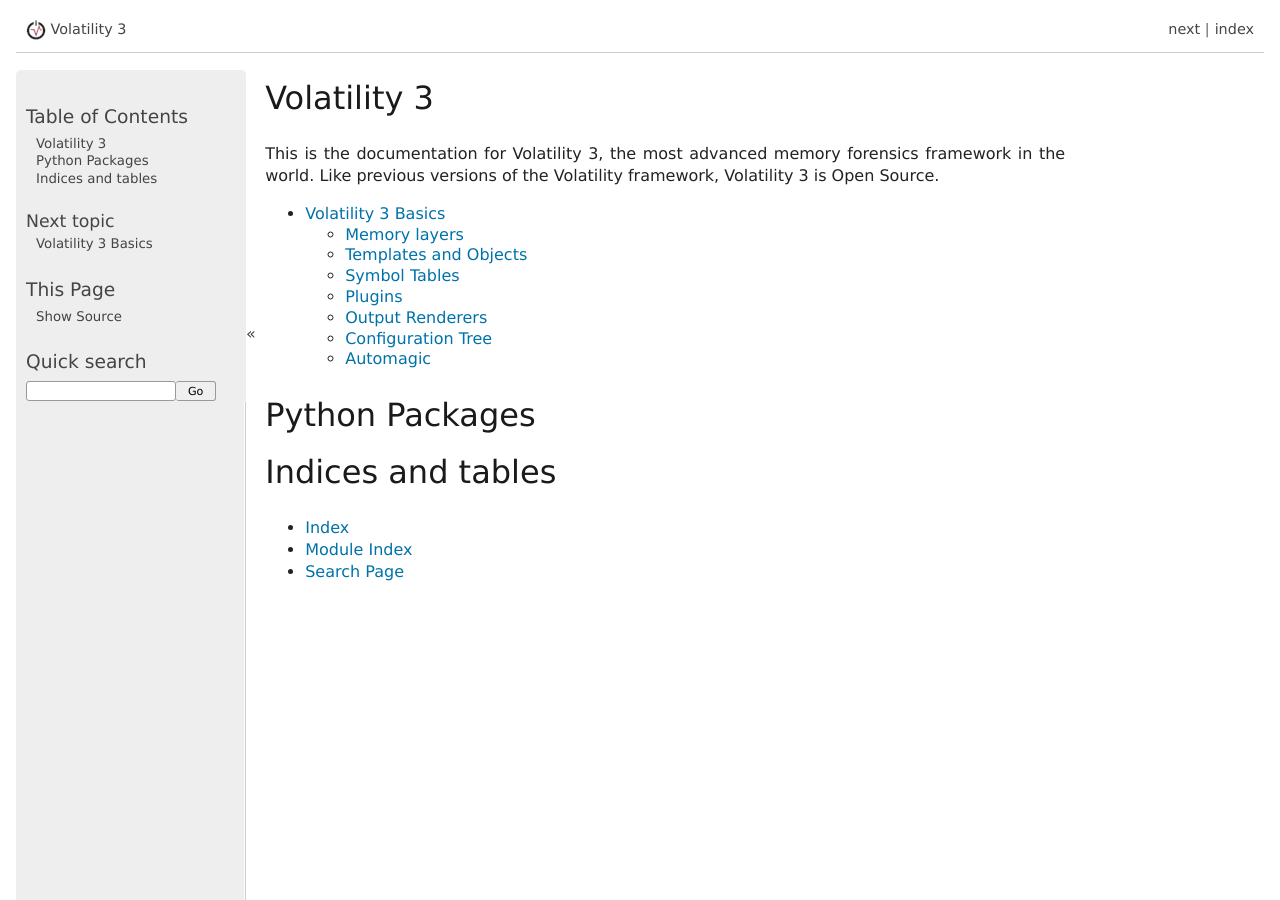
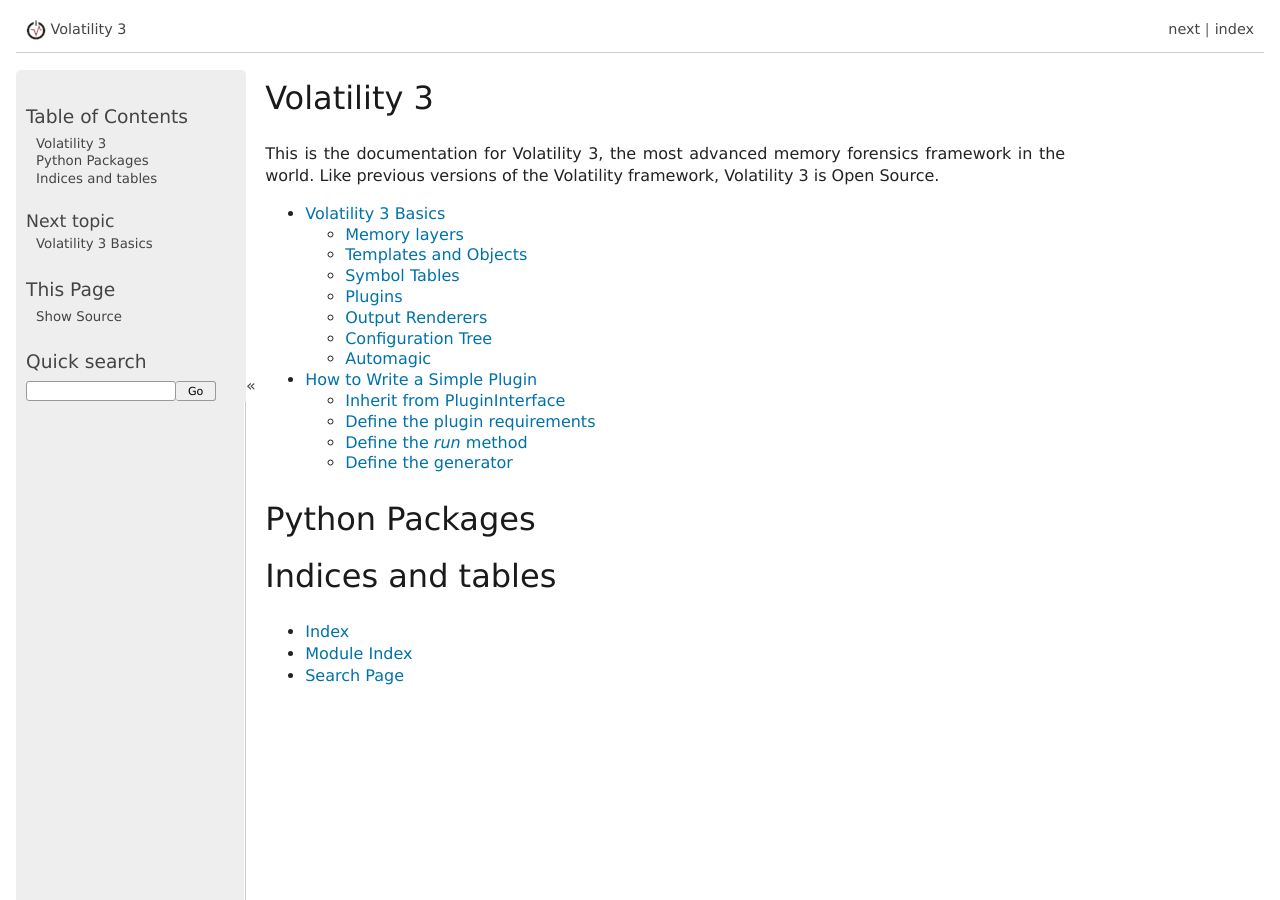
Before and after one commit to volatilityfoundation/volatility3, a Sphinx documentation site: the page built from doc/source/index.rst, in a window 1280 px wide and 900 px high. Built offline with Sphinx 7.4.7, drawn with Linux system fonts in a browser that asks for light colours; pages that are not in the unit, such as notebooks, are missing from menus; some of the changed lines change nothing that is shown.

Commit message:
Add in basic documentation covering an example plugin.

```diff
--- a/doc/source/index.rst
+++ b/doc/source/index.rst
@@ -8,6 +8,7 @@
 .. toctree::
 
     basics
+    simple-plugin
 
 
 Python Packages
--- /dev/null
+++ b/doc/source/simple-plugin.rst
@@ -0,0 +1,197 @@
+How to Write a Simple Plugin
+============================
+
+This guide will step through how to construct a simple plugin using volatility 3.
+
+The example plugin we'll use is :py:class:`~volatility.plugins.windows.dlllist.DllList`, which features the main traits
+of a normal plugin, and reuses other plugins appropriately.
+
+Inherit from PluginInterface
+----------------------------
+
+The first step is to define a class that inherits from :py:class:`~volatility.framework.interfaces.plugins.PluginInterface`.
+Volatility automatically finds all plugins defined under the various plugin directories by importing them and then
+making use of any classes that inherit from :py:class:`~volatility.framework.interfaces.plugins.PluginInterface`.
+
+::
+
+    from volatility.framework import interfaces
+
+    class DllList(interfaces.plugins.PluginInterface):
+
+The next step is to define the requirements of the plugin, these will be converted into options the user can provide
+based on the User Interface.
+
+Define the plugin requirements
+------------------------------
+
+These requirements are the names of variables that will need to be populated in the configuration tree for the plugin
+to be able to run properly.  Any that are defined as optional need not necessarily be provided.
+
+::
+
+        @classmethod
+        def get_requirements(cls):
+            return [requirements.TranslationLayerRequirement(name = 'primary',
+                                                             description = 'Kernel Address Space',
+                                                             architectures = ["Intel32", "Intel64"]),
+                    requirements.SymbolRequirement(name = "nt_symbols", description = "Windows OS"),
+                    requirements.IntRequirement(name = 'pid',
+                                                description = "Process ID to include (all other processes are excluded)",
+                                                optional = True)]
+
+
+This is a classmethod, because it is called before the specific plugin object has been instantiated (in order to know how
+to instantiate the plugin).  At the moment these requirements are fairly straightforward:
+
+::
+
+    requirements.TranslationLayerRequirement(name = 'primary',
+                                             description = 'Kernel Address Space',
+                                             architectures = ["Intel32", "Intel64"]),
+
+This requirement indicates that the plugin will operate on a single `TranslationLayer`
+(:py:class:`~volatility.framework.interfaces.layers.TranslationLayerInterface`).  The name of the loaded layer will
+appear in the plugin's configuration under the name `primary`.
+
+Finally, this defines that the translation layer must be on the Intel Architecture.  At the moment, this acts as a filter,
+failing to be satisfied by memory images that do not match the architecture required.
+
+This requirement (and the next) are known as Complex Requirements, and user interfaces will likely not directly
+request a value for this from a user.  The value stored in the configuration tree for a `TranslationLayerRequirement` is
+the string name of a layer present in the context's memory that satisfies the requirement.
+
+Most plugins will only operate on a single layer, but it is entirely possible for a plugin to request two different
+layers, for example a plugin that carries out some form of difference or statistics against multiple memory images.
+
+::
+
+    requirements.SymbolRequirement(name = "nt_symbols", description = "Windows OS"),
+
+This requirement specifies the need for a particular `SymbolTable` (:py:class:~`volatility.framework.interfaces.SymbolTableInterface`)
+to be loaded.  This gets populated by various `Automagic` as the nearest sibling to a particular `TranslationLayerRequirement`.
+This means that if the `TranslationLayerRequirement` is satisfied and the `Automagic` can determine the appropriate `SymbolTable`, the
+name of the `SymbolTable` will be stored in the configuration.
+
+This requirement is also a Complex Requirement and therefore will not be requested directly from the user.
+
+::
+
+    requirements.IntRequirement(name = 'pid',
+                                description = "Process ID to include (all other processes are excluded)",
+                                optional = True)]
+
+The final requirement is a Simple Requirement, populated by an integer.  The description will be present to the user to
+describe what the value represents.  The optional flag indicates that the plugin can function without the `pid` value
+being defined within the configuration tree at all.
+
+Define the `run` method
+-----------------------
+
+The run method is the primary method called on a plugin.  It takes no parameters (these have been passed through the
+context's configuration tree, and the context is provided at plugin initialization time) and returns an unpopulated
+:py:class:`~volatility.framework.interfaces.renderers.TreeGrid` object.  These are typically constructed based on a
+generator that carries out the bulk of the plugin's processing.  The `TreeGrid` also specifies the column names and types
+that will be output as part of the `TreeGrid`.
+
+::
+
+        def run(self):
+
+            filter = pslist.PsList.create_filter([self.config.get('pid', None)])
+
+            return renderers.TreeGrid([("PID", int),
+                                       ("Process", str),
+                                       ("Base", format_hints.Hex),
+                                       ("Size", format_hints.Hex),
+                                       ("Name", str),
+                                       ("Path", str)],
+                                      self._generator(pslist.PsList.list_processes(self.context,
+                                                                                   self.config['primary'],
+                                                                                   self.config['nt_symbols'],
+                                                                                   filter = filter)))
+
+In this instance, the plugin constructs a filter (using the PsList plugin's `classmethod` for creating filters).
+It passes checks the plugin's configuration for the `pid` value, and passes it in as a list if it finds it, or None if
+it does not.  The :py:func:`~volatility.plugins.windows.pslist.PsList.create_filter` method accepts a list of process
+identifiers that are included in the list, if the list is empty all processes are returned.
+
+The next line specifies the columns by their name and type.  The types are simple types (`int`, `str`, `bytes`, `float`, `bool`)
+but can also provide hints as to how the output should be displayed (such as a hexidecimal number, using `format_hints.Hex`).
+This indicates to user interfaces that the value should be displayed in a particular way, but does not guarantee that the value
+will be displayed that way (for example, if it doesn't make sense to do so in a particular interface).
+
+Finally the generator is provided.  The generator accepts a list of processes, which is gathered using a different plugin,
+the windows.pslist.PsList plugin.  That plugin features a `classmethod`, so that other plugins can call it.  As such it,
+takes all the necessary parameters rather than accessing them from a configuration.  Since it must be portable code, it
+takes a context, as well as the layer name, symbol table and optionally a filter.  In this instance we unconditionally
+pass it the values from the configuration for the `primary` and `nt_symbols` requirements.  This will generate a list
+of `_EPROCESS` objects, as provided by the `PsList` plugin, and is not covered here but is used as an example for how to
+share code across plugins (both as the provider and the consumer of the shared code).
+
+Define the generator
+--------------------
+The `TreeGrid` can be populated without a generator, but it is quite a common model to use.  This is where the main
+processing for this plugin lives.
+
+::
+
+        def _generator(self, procs):
+
+            for proc in procs:
+
+                for entry in proc.load_order_modules():
+
+                    BaseDllName = FullDllName = renderers.UnreadableValue()
+                    try:
+                        BaseDllName = entry.BaseDllName.get_string()
+                        # We assume that if the BaseDllName points to an invalid buffer, so will FullDllName
+                        FullDllName = entry.FullDllName.get_string()
+                    except exceptions.InvalidAddressException:
+                        pass
+
+                    yield (0, (proc.UniqueProcessId,
+                               proc.ImageFileName.cast("string", max_length = proc.ImageFileName.vol.count,
+                                                       errors = 'replace'),
+                               format_hints.Hex(entry.DllBase), format_hints.Hex(entry.SizeOfImage),
+                               BaseDllName, FullDllName))
+
+This iterates through the list of processes and for each one calls the `load_order_modules` method on it.  This provides
+a list of the loaded modules within the process.
+
+The plugin then defaults the BaseDllName and FullDllName variables to an :py:class:`~volatility.renderers.UnreadableValue`,
+which is a way of indicating to the user interface that the value couldn't be read for some reason (but that it isn't fatal).
+There are currently four different reasons a value may be unreadable:
+
+* Unreadble: values which are empty because the data cannot be read
+* Unparsable: values which are empty because the data cannot be interpreted correctly
+* NotApplicable: values which are empty because they don't make sense for this particular entry
+* NotAvailable: values which cannot be provided now (but might in a future run, via new symbols or an updated plugin)
+
+This is a safety provision to ensure that the data returned by the volatility library is accurate and describes why
+information may not be provided.
+
+The plugin then takes the process's BaseDllName value, and calls :py:func:`get_string()` on it.  All structure attributes
+as defined by the symbols, are directly accessible and use the case-style of the symbol library it came from (in Windows,
+attributes are CamelCase), such as `entry.BaseDllName` in this instance.  Any attribtues not defined by the symbol but added
+by volatility extensions cannot be properties (in case they overlap with the attributes defined in the symbol libraries)
+and are therefore always methods and prepended with `get_`, in this example :py:func:`BaseDllName.get_string()`.
+
+Finally, `FullDllName` is populated.  These operations read from memory, and as such, the memory image may be unable to
+read the data at a particular offset.  This will cause an exception to be thrown.  In volatility 3, exceptions are thrown
+as a means of communicating when something exceptional happens.  It is the responsibility of the plugin developer to
+appropriately catch and handle any non-fatal exceptions and otherwise allow the exception to be thrown by the user interface.
+
+In this instance, the :py:class:`~volatility.framework.exceptions.InvalidAddressException` class is caught, which is thrown
+by any layer which cannot access an offset requested of it.  Since we have already populated both values with `UnreadableValue`
+we do not need to write code for the exception handler.
+
+Finally, we yield the record in the format required by the `TreeGrid`, a tuple, listing the indentation level (for trees) and
+then the list of values for each column.  This plugin demonstrates casting a value `ImageFileName` to ensure it's returned
+as a `string` with a specific maximum length, rather than its original type (potentially an array of characters, etc).
+This is carried out using the `cast` method which takes a type (either a native type, such as `string` or `pointer`, or a
+structure type defined in a `SymbolTable` such as `<table>!_UNICODE`) and the parameters to that type.
+
+Since the cast value must populate a string typed column, it had to be a python string (such as being cast to the native
+type `string`) and could not have been a special Structure such as `_UNICODE`.  For the format hint columns, the format
+hint type must be used to ensure the error checking does not fail.
```
